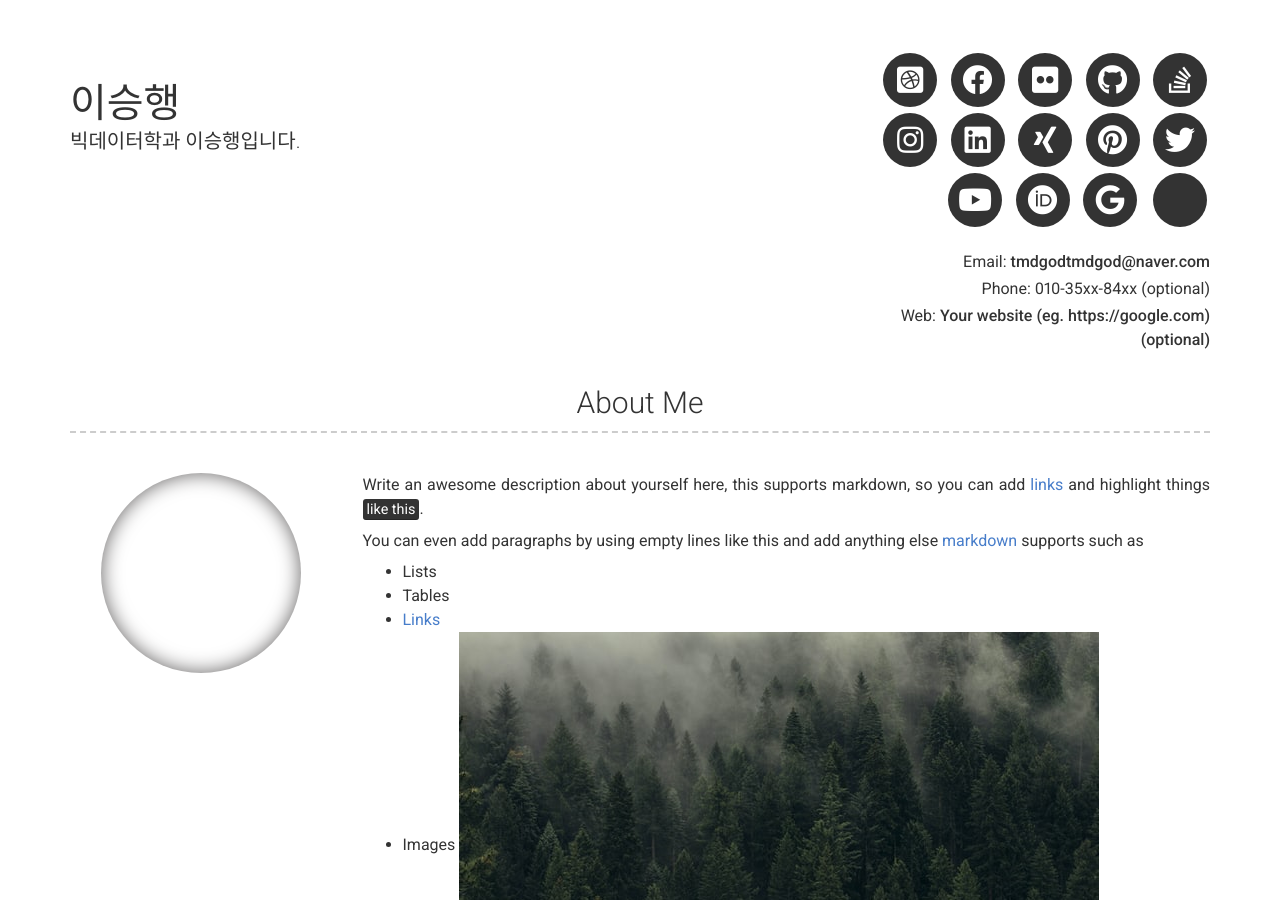
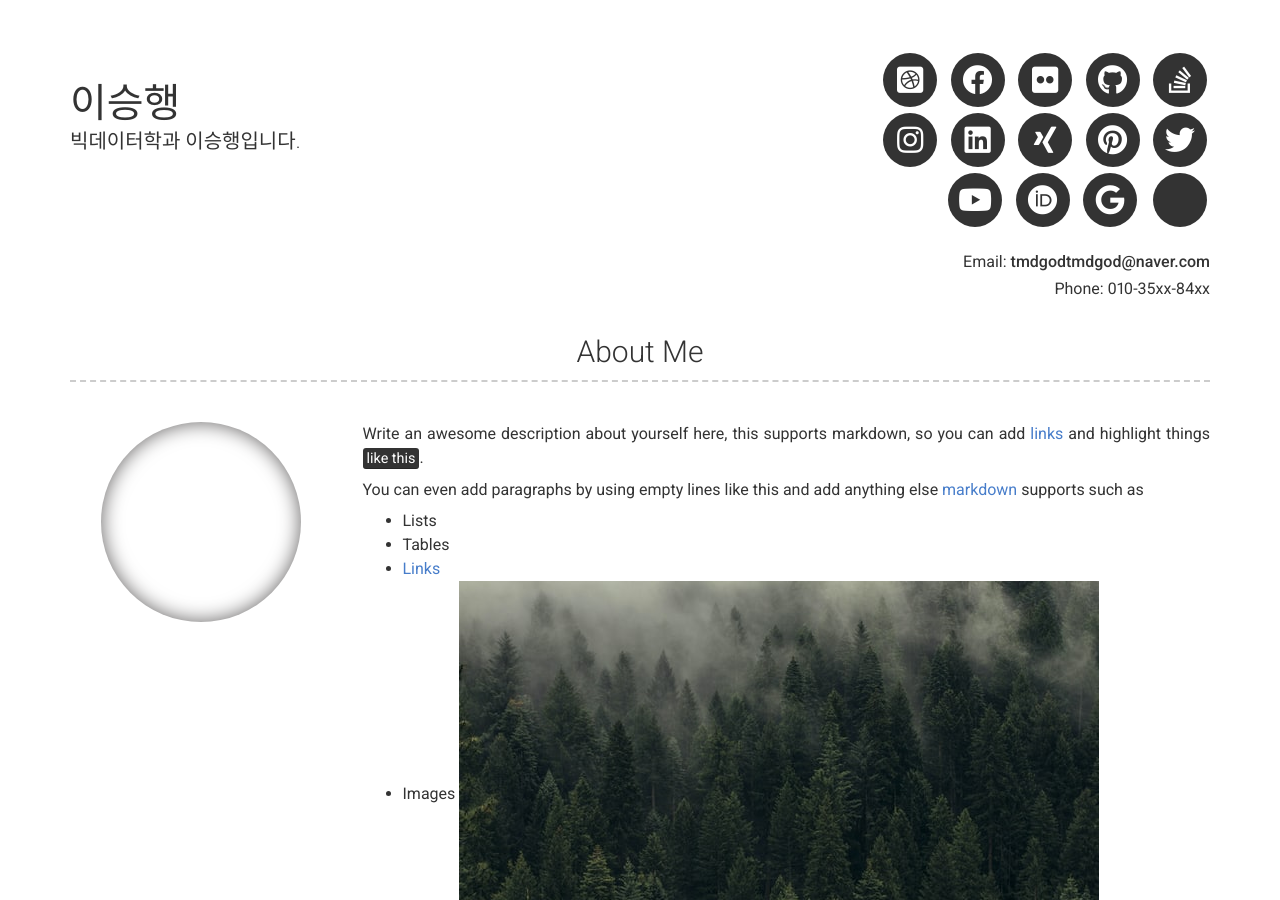
Before and after one commit to sproogen/modern-resume-theme, a Jekyll site: the page built from index.md, in a window 1280 px wide and 900 px high. Built offline with Jekyll 4.4.1, drawn with Linux system fonts in a browser that asks for light colours; nearby versions of some CDN libraries.

Commit message:
Update _config.yml

```diff
--- a/_config.yml
+++ b/_config.yml
@@ -10,10 +10,9 @@ name: 이승행
 title: 빅데이터학과 이승행입니다.
 email: tmdgodtmdgod@naver.com
 # email_title:  (Email title override)
-phone: 010-35xx-84xx (optional)
+phone: 010-35xx-84xx
 # phone_title: Phone (Phone title override)
-website: Your website (eg. https://google.com)(optional)
-# website_title: Web (Website title override)
+
 
 # Dark Mode (true/false/never)
 darkmode: false
```
